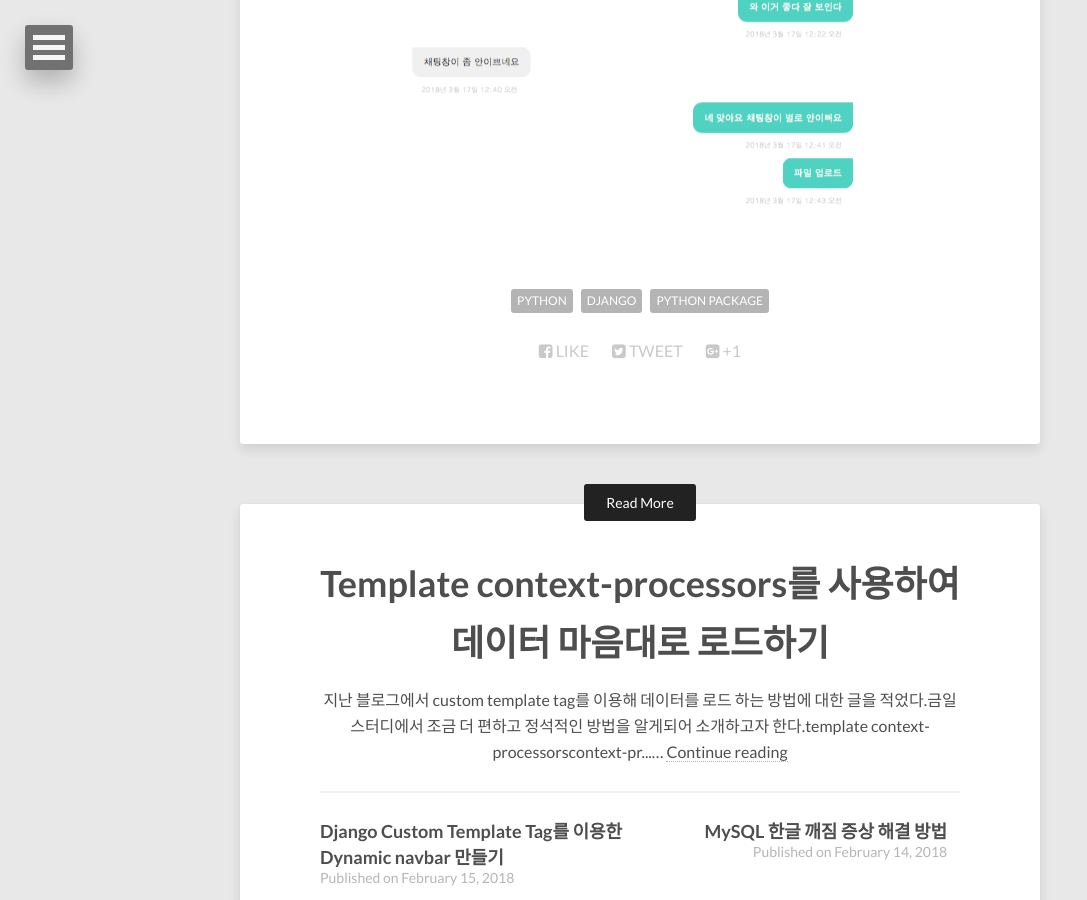
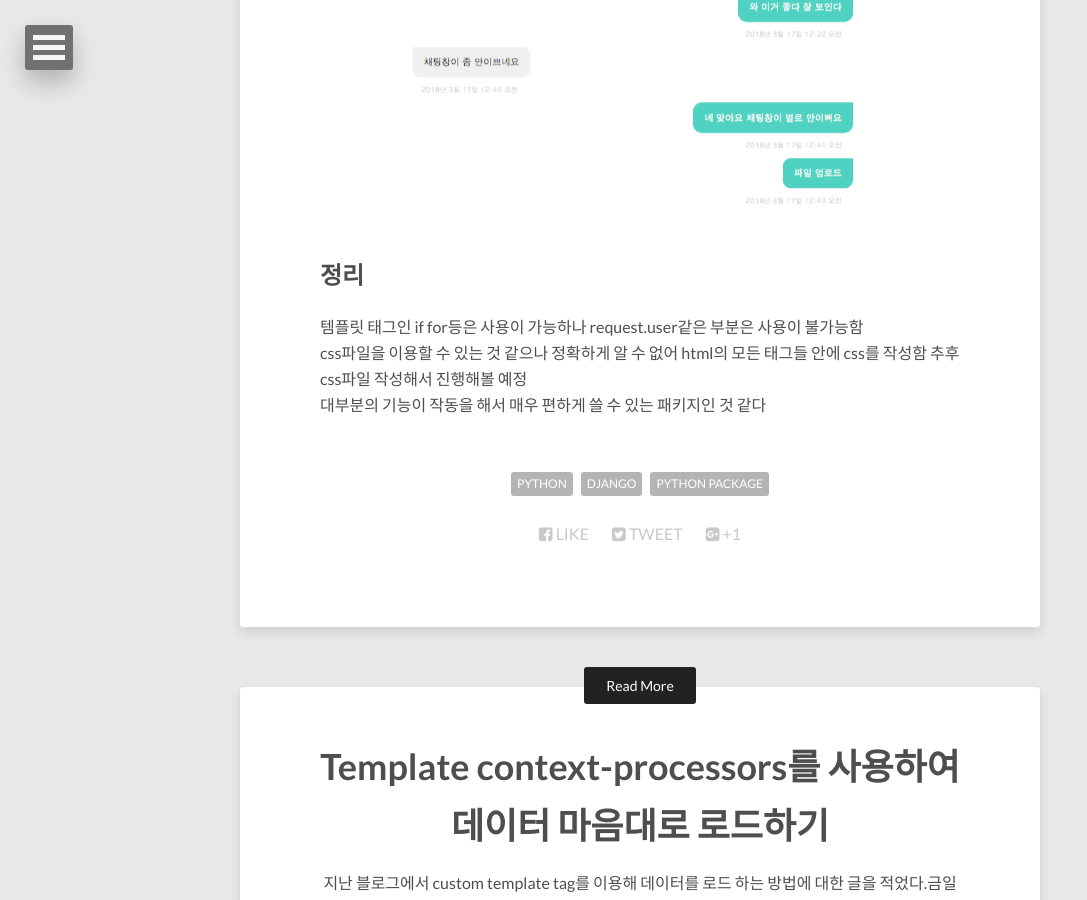
Before and after one commit to Isaccchoi/Isaccchoi.github.io, a Jekyll site: the page built from _posts/2018-03-18-WeasyPrint를-이용하여-HTML을-PDF로-저장하기.md, in a window 1280 px wide and 900 px high, scrolled down 2366 px. Shown: the whole window, without its empty margins (0-1087 px from the left). Built offline with Jekyll 4.4.1, drawn with Linux system fonts in a browser that asks for light colours; nearby versions of some CDN libraries.

Commit message:
정리 추가

```diff
--- a/_posts/2018-03-18-WeasyPrint를-이용하여-HTML을-PDF로-저장하기.md
+++ b/_posts/2018-03-18-WeasyPrint를-이용하여-HTML을-PDF로-저장하기.md
@@ -99,3 +99,10 @@ def html_to_pdf_view(request, pk):
 ## 결과물
 
 ![html_to_pdf](/images/html_to_pdf.png)
+
+
+## 정리
+
+템플릿 태그인 if for등은 사용이 가능하나 request.user같은 부분은 사용이 불가능함<br>
+css파일을 이용할 수 있는 것 같으나 정확하게 알 수 없어 html의 모든 태그들 안에 css를 작성함 추후 css파일 작성해서 진행해볼 예정<br>
+대부분의 기능이 작동을 해서 매우 편하게 쓸 수 있는 패키지인 것 같다
```
